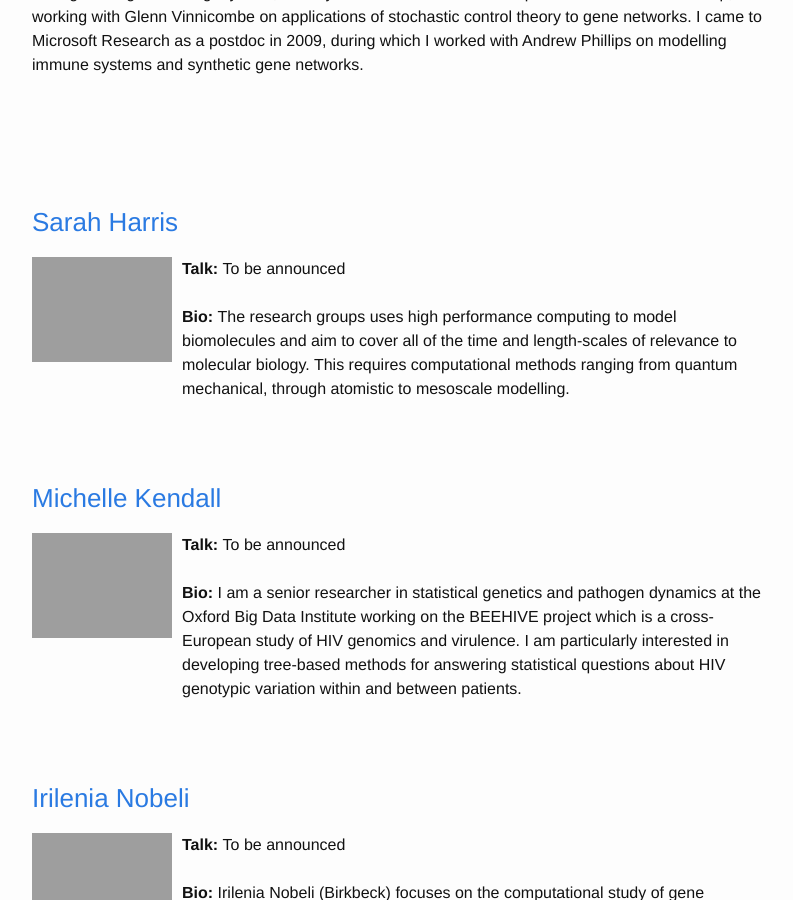
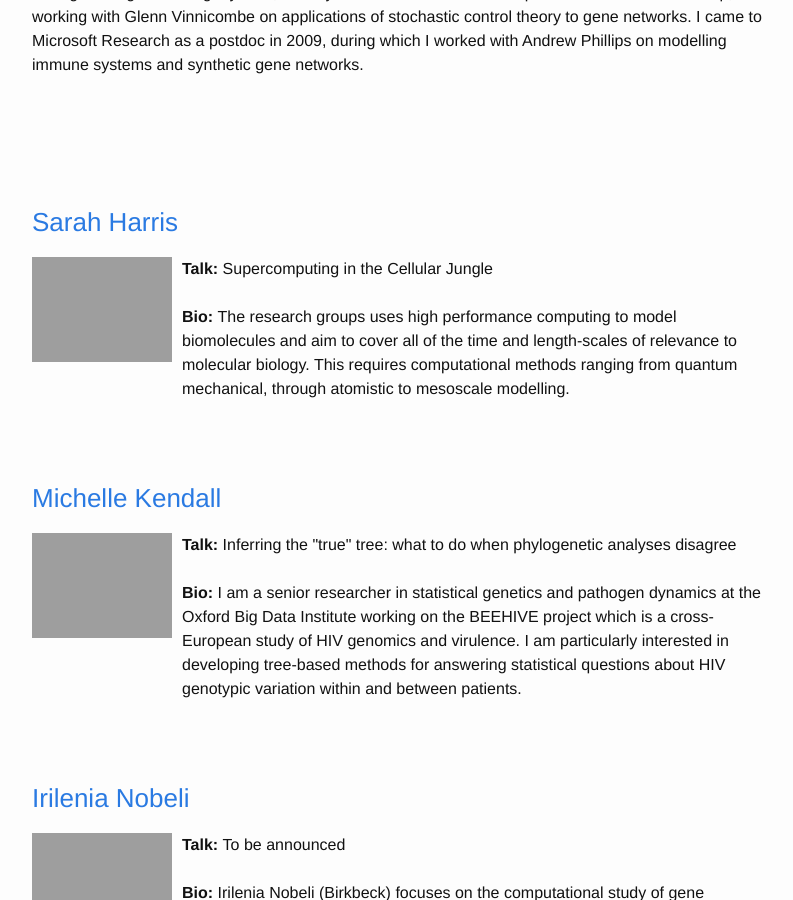
Before and after one commit to qsbworkshop/qsb2019, a Jekyll site: the page built from docs/speakers.md, in a window 1280 px wide and 900 px high, scrolled down 1060 px. Shown: the whole window, without its empty margins (238-1031 px from the left). Built offline with Jekyll 4.4.1, drawn with Linux system fonts in a browser that asks for light colours.

Commit message:
Update Sarah and Michelle Titles on Speakers

```diff
--- a/docs/speakers.md
+++ b/docs/speakers.md
@@ -14,14 +14,14 @@ permalink: /speakers/
 
 <h3><a href="http://www.astbury.leeds.ac.uk/people/staff/staffpage.php?StaffID=SAH">Sarah Harris</a></h3>
   <p>
-     <img src="http://qsbworkshop.github.io/qsb2018/images/HarrisS.jpg" alt="Sarah Harris" style="float:Left;width:140px;padding-right:10px;padding-bottom:50px;"><b>Talk: </b>To be announced<br><br><b>Bio: </b>The research groups uses high performance computing to model biomolecules and aim to cover all of the time and length-scales of relevance to molecular biology. This requires computational methods ranging from quantum mechanical, through atomistic to mesoscale modelling.
+     <img src="http://qsbworkshop.github.io/qsb2018/images/HarrisS.jpg" alt="Sarah Harris" style="float:Left;width:140px;padding-right:10px;padding-bottom:50px;"><b>Talk: </b>Supercomputing in the Cellular Jungle<br><br><b>Bio: </b>The research groups uses high performance computing to model biomolecules and aim to cover all of the time and length-scales of relevance to molecular biology. This requires computational methods ranging from quantum mechanical, through atomistic to mesoscale modelling.
   </p>
 <br>
 <br>
 
 <h3><a href="https://michellekendall.github.io/">Michelle Kendall</a></h3>
   <p>
-     <img src="http://qsbworkshop.github.io/qsb2018/images/Michelle_Kendall.jpg" alt="Michelle Kendall" style="float:Left;width:140px;padding-right:10px;padding-bottom:50px;"><b>Talk: </b>To be announced<br><br><b>Bio: </b>I am a senior researcher in statistical genetics and pathogen dynamics at the Oxford Big Data Institute working on the BEEHIVE project which is a cross-European study of HIV genomics and virulence. I am particularly interested in developing tree-based methods for answering statistical questions about HIV genotypic variation within and between patients.  </p>
+     <img src="http://qsbworkshop.github.io/qsb2018/images/Michelle_Kendall.jpg" alt="Michelle Kendall" style="float:Left;width:140px;padding-right:10px;padding-bottom:50px;"><b>Talk: </b>Inferring the "true" tree: what to do when phylogenetic analyses disagree<br><br><b>Bio: </b>I am a senior researcher in statistical genetics and pathogen dynamics at the Oxford Big Data Institute working on the BEEHIVE project which is a cross-European study of HIV genomics and virulence. I am particularly interested in developing tree-based methods for answering statistical questions about HIV genotypic variation within and between patients.  </p>
 <br>
 <br>
 
```
